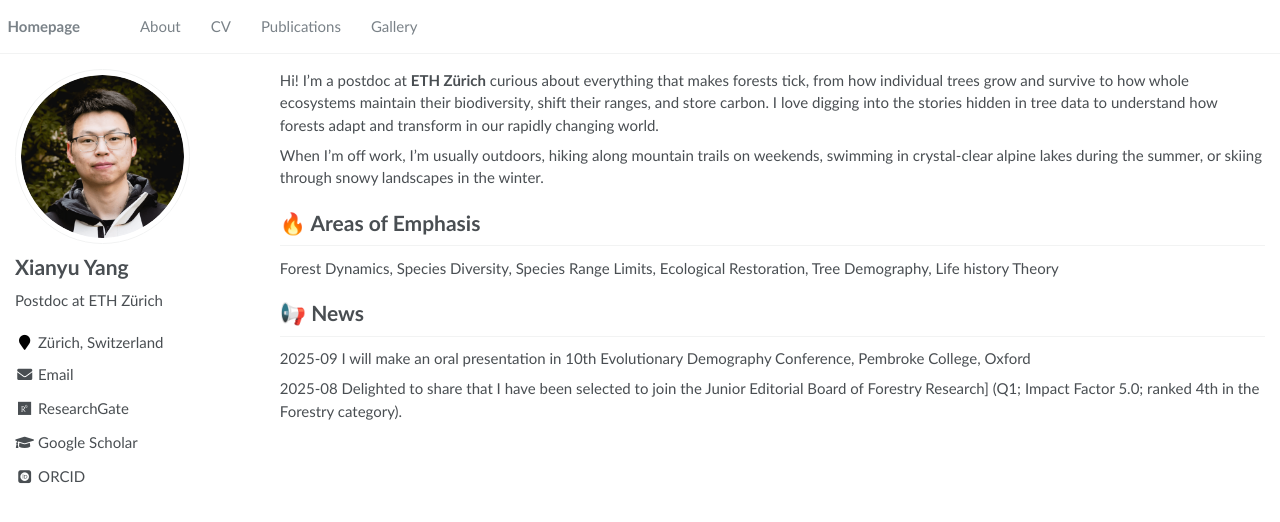
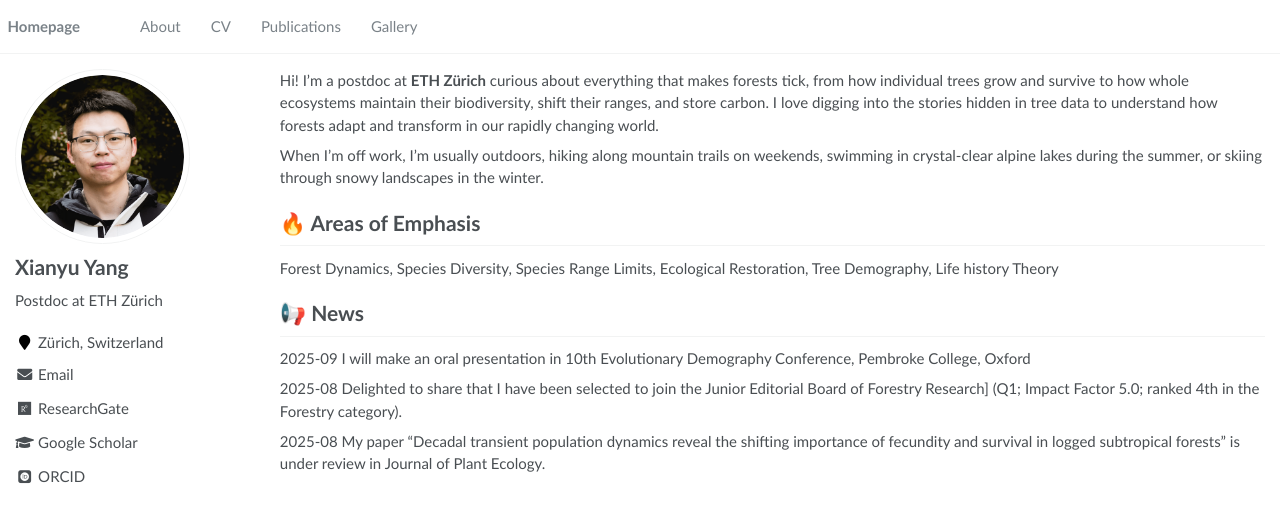
Before and after one commit to Xianyu-Yang/xianyu-yang.github.io, a Jekyll site: the page built from _pages/about.md, in a window 1280 px wide. Shown: the top 522 px of the page. Built offline with Jekyll 4.4.1, drawn with Linux system fonts in a browser that asks for light colours; some web fonts are replaced.

Commit message:
Update about.md

```diff
--- a/_pages/about.md
+++ b/_pages/about.md
@@ -27,3 +27,5 @@ Forest Dynamics, Species Diversity, Species Range Limits, Ecological Restoration
 2025-09 I will make an oral presentation in 10th Evolutionary Demography Conference, Pembroke College, Oxford
 
 2025-08 Delighted to share that I have been selected to join the Junior Editorial Board of Forestry Research] (Q1; Impact Factor 5.0; ranked 4th in the Forestry category).
+
+2025-08 My paper "Decadal transient population dynamics reveal the shifting importance of fecundity and survival in logged subtropical forests" is under review in Journal of Plant Ecology.
```
